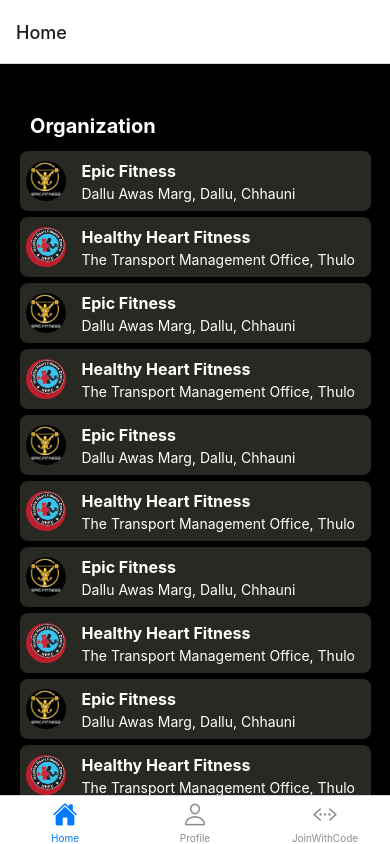
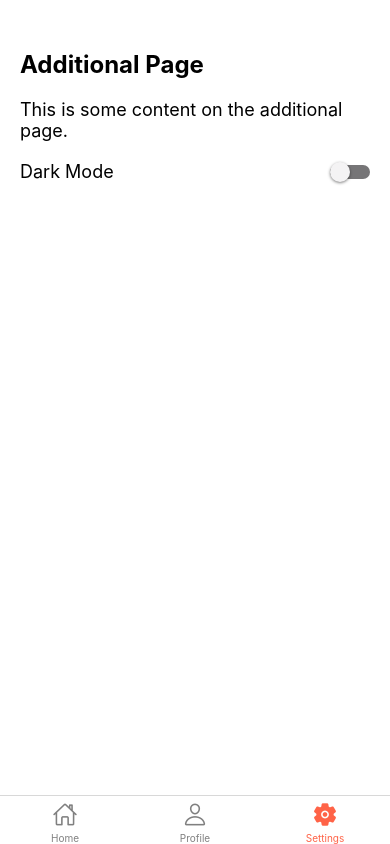
Before and after one commit to Abhi-AD/Fitflow, a React Native app: screen /Settings in a window 390 px wide. Built offline with nearby package versions, Linux system fonts and the light colour scheme.

Commit message:
add the settings.js

```diff
--- a/App.js
+++ b/App.js
@@ -1,9 +1,10 @@
-import 'react-native-gesture-handler';
 import React from 'react';
 import { NavigationContainer } from '@react-navigation/native';
 import { createStackNavigator } from '@react-navigation/stack';
 import { createBottomTabNavigator } from '@react-navigation/bottom-tabs';
-import { Ionicons } from '@expo/vector-icons'; // Import Ionicons or any other icon library you prefer
+import { Ionicons } from '@expo/vector-icons';
+
+// screen
 import LoginPage from './components/Login';
 import OTPPage from './components/OTP';
 import RegisterScreen from './components/RegisterScreen';
@@ -11,22 +12,18 @@
 import CardDetails from './components/CardDetails';
 import JoinWithCode from './components/JoinWithCode';
 import Profile from './components/Profile';
+import Settings from './components/Settings';
 
 const Stack = createStackNavigator();
 const Tab = createBottomTabNavigator();
 
 const HomeStack = () => (
-  <Stack.Navigator initialRouteName="HomePage">
-    <Stack.Screen
-      name="HomePage"
-      component={HomePage}
-      options={{ headerShown: false }}
-    />
-    <Stack.Screen
-      name="CardDetails"
-      component={CardDetails}
-      options={{ headerShown: false }}
-    />
+  <Stack.Navigator initialRouteName="HomePage" screenOptions={{ headerShown: false }}>
+    <Stack.Screen name="HomePage" component={HomePage} />
+    <Stack.Screen name="CardDetails" component={CardDetails} />
+    <Stack.Screen name="LoginPage" component={LoginPage} />
+    <Stack.Screen name="OTPPage" component={OTPPage} />
+    <Stack.Screen name="RegisterScreen" component={RegisterScreen} />
   </Stack.Navigator>
 );
 
@@ -34,24 +31,39 @@
   return (
     <NavigationContainer>
       <Tab.Navigator
-        screenOptions={({ route }) => ({
-          tabBarIcon: ({ focused, color, size }) => {
-            let iconName;
-
-            if (route.name === 'Home') {
-              iconName = focused ? 'home' : 'home-outline'; // Adjust icon names based on your icon library
-            } else if (route.name === 'Profile') {
-              iconName = focused ? 'person' : 'person-outline'; // Changed from 'log-in' to 'person' for a more appropriate icon
-            } else if (route.name === 'JoinWithCode') {
-              iconName = focused ? 'code-working' : 'code-working-outline';
-            }
-            return <Ionicons name={iconName} size={size} color={color} />;
-          },
-        })}
+        screenOptions={{ headerShown: false }}
+        tabBarOptions={{
+          activeTintColor: 'tomato',
+          inactiveTintColor: 'gray',
+        }}
       >
-        <Tab.Screen name="Home" component={HomeStack}  />
-        <Tab.Screen name="Profile" component={Profile} />
-        <Tab.Screen name="JoinWithCode" component={JoinWithCode} />
+        <Tab.Screen
+          name="Home"
+          component={HomeStack}
+          options={{
+            tabBarIcon: ({ focused, color, size }) => (
+              <Ionicons name={focused ? 'home' : 'home-outline'} size={size} color={color} />
+            ),
+          }}
+        />
+        <Tab.Screen
+          name="Profile"
+          component={Profile}
+          options={{
+            tabBarIcon: ({ focused, color, size }) => (
+              <Ionicons name={focused ? 'person' : 'person-outline'} size={size} color={color} />
+            ),
+          }}
+        />
+        <Tab.Screen
+          name="Settings"
+          component={Settings}
+          options={{
+            tabBarIcon: ({ focused, color, size }) => (
+              <Ionicons name={focused ? 'settings' : 'settings-outline'} size={size} color={color} />
+            ),
+          }}
+        />
       </Tab.Navigator>
     </NavigationContainer>
   );
--- /dev/null
+++ b/components/Settings.js
@@ -0,0 +1,71 @@
+import React, { useState } from 'react';
+import { View, Text, Switch, StyleSheet, StatusBar } from 'react-native';
+
+const AdditionalPage = () => {
+  const [darkModeEnabled, setDarkModeEnabled] = useState(false);
+
+  const toggleDarkMode = () => {
+    setDarkModeEnabled(previousState => !previousState);
+    // You can add more logic here to handle dark mode changes, such as updating styles or themes.
+  };
+
+  return (
+    <View style={[styles.container, darkModeEnabled && styles.darkModeContainer]}>
+      <StatusBar barStyle={darkModeEnabled ? 'light-content' : 'dark-content'} />
+      <Text style={[styles.pageTitle, darkModeEnabled && styles.darkModeText]}>Additional Page</Text>
+      <Text style={[styles.pageContent, darkModeEnabled && styles.darkModeText]}>
+        This is some content on the additional page.
+      </Text>
+      <View style={styles.switchContainer}>
+        <Text style={[styles.switchText, darkModeEnabled && styles.darkModeText]}>Dark Mode</Text>
+        <Switch
+          trackColor={{ false: "#767577", true: "#81b0ff" }}
+          thumbColor={darkModeEnabled ? "#f5dd4b" : "#f4f3f4"}
+          ios_backgroundColor="#3e3e3e"
+          onValueChange={toggleDarkMode}
+          value={darkModeEnabled}
+        />
+      </View>
+    </View>
+  );
+};
+
+const styles = StyleSheet.create({
+  container: {
+    flex: 1,
+    paddingHorizontal: 20,
+    paddingTop: 50,
+    backgroundColor: '#fff', // Default background color
+    color: '#000', // Default text color
+  },
+  darkModeContainer: {
+    backgroundColor: '#121212', // Dark mode background color
+    color: '#fff', // Dark mode text color
+  },
+  pageTitle: {
+    fontSize: 24,
+    fontWeight: 'bold',
+    marginBottom: 20,
+    color: '#000', // Default text color
+  },
+  pageContent: {
+    fontSize: 18,
+    marginBottom: 20,
+    color: '#000', // Default text color
+  },
+  switchContainer: {
+    flexDirection: 'row',
+    alignItems: 'center',
+    justifyContent: 'space-between',
+    marginBottom: 20,
+  },
+  switchText: {
+    fontSize: 18,
+    color: '#000', // Default text color
+  },
+  darkModeText: {
+    color: '#fff', // Dark mode text color
+  },
+});
+
+export default AdditionalPage;
```
